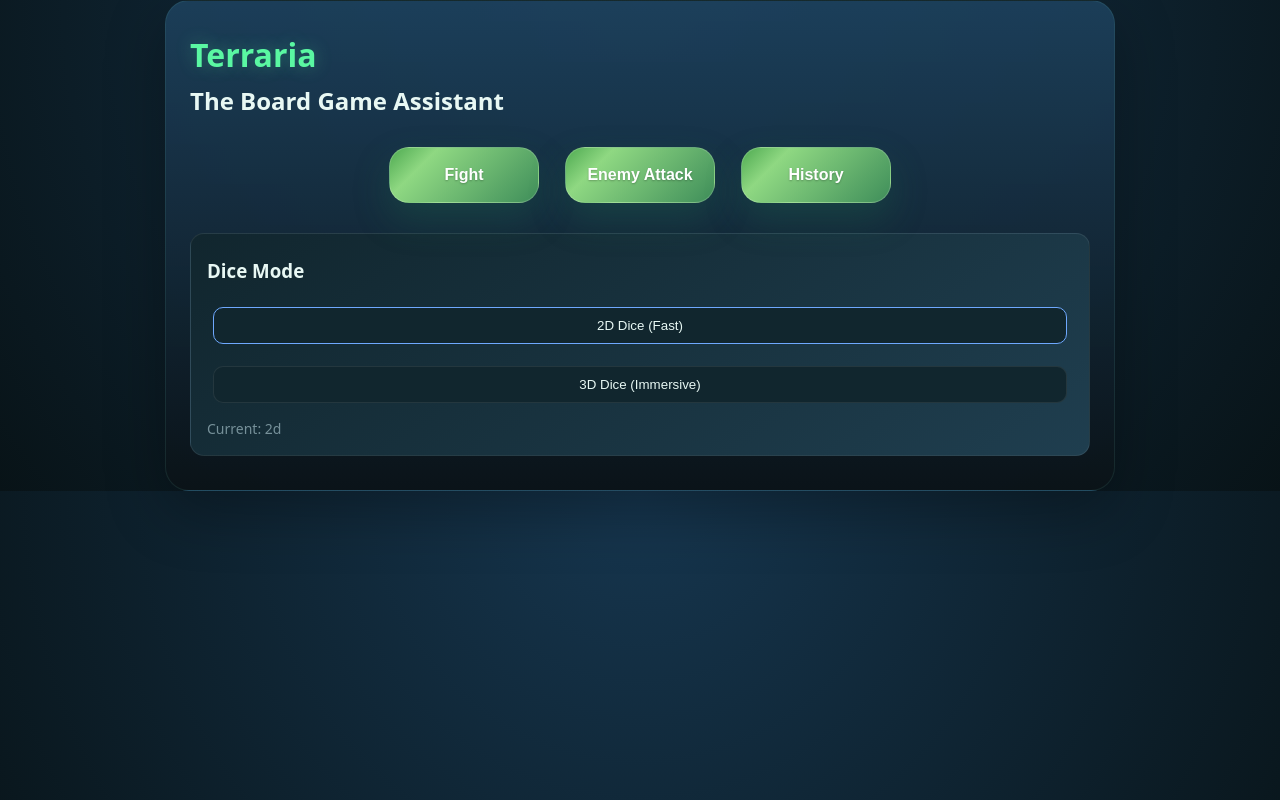
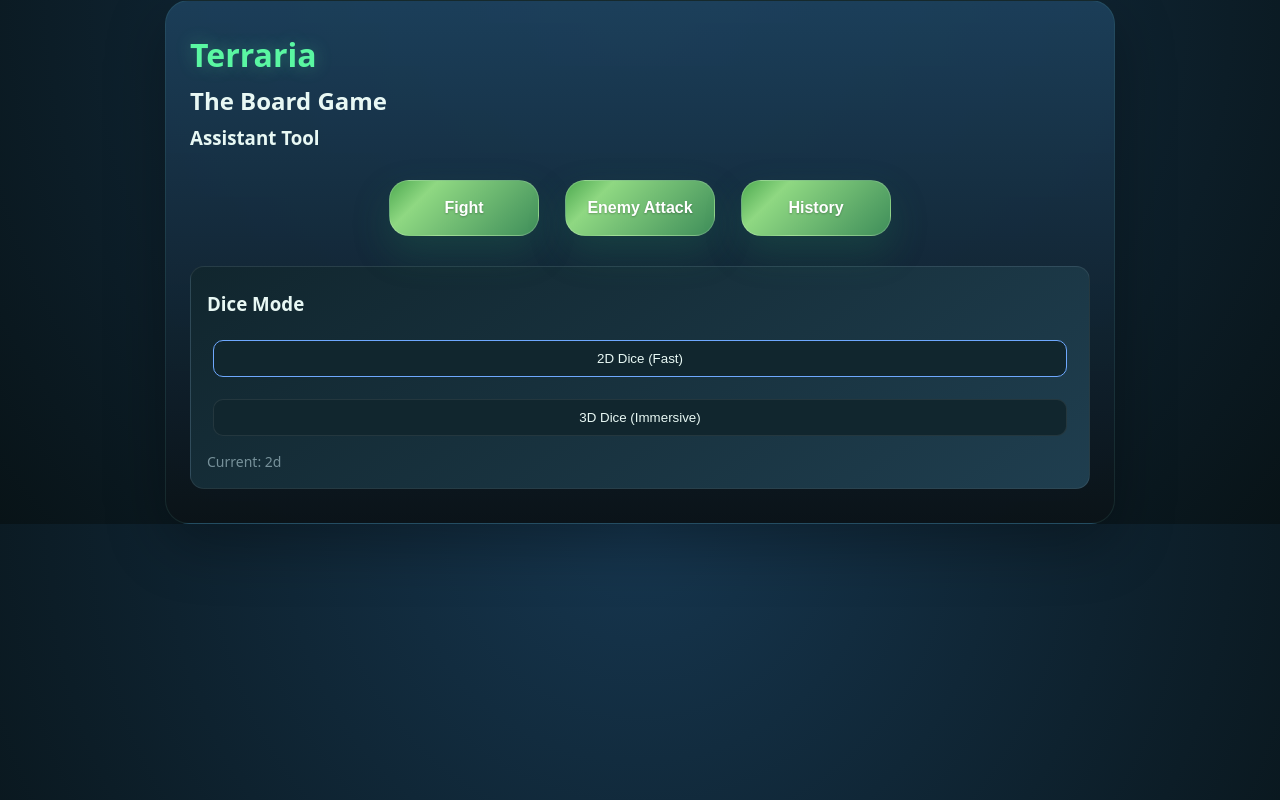
Before and after one commit to elvisyongwk/terraria-tbg-assistant, a React (Vite) app: page /home in a window 1280 px wide. Built offline with nearby package versions, Linux system fonts and the light colour scheme.

Commit message:
Update home page header

```diff
--- a/src/pages/HomePage.tsx
+++ b/src/pages/HomePage.tsx
@@ -8,7 +8,8 @@
   return (
     <div className="page">
       <h1>Terraria</h1>
-      <h2>The Board Game Assistant</h2>
+      <h2>The Board Game</h2>
+      <h3>Assistant Tool</h3>
 
       <div className="button-row main-menu">
         <button className="main-menu-button" onClick={() => navigate("/fight")}>Fight</button>
```
